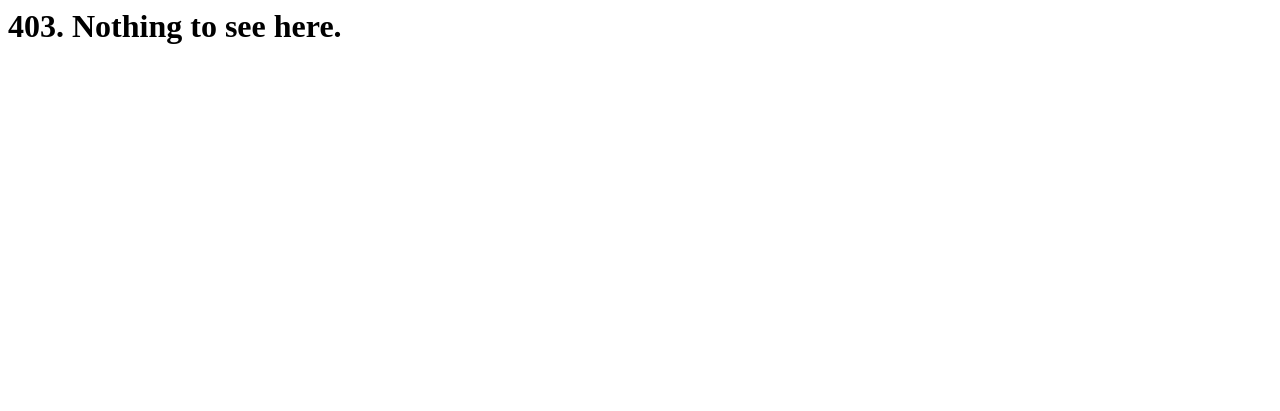
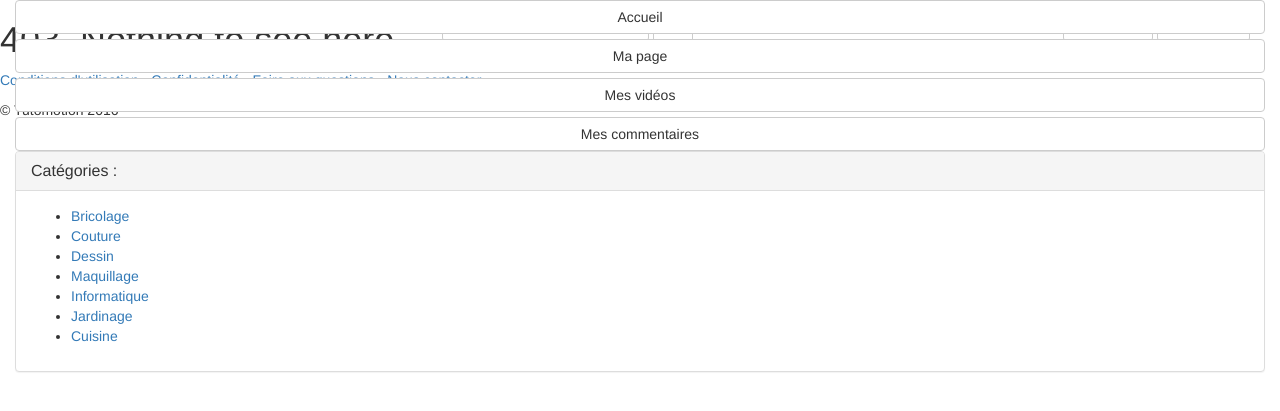
Before and after one commit to Jonglemimo/project, a PHP site: the page made by w/app/Views/w_errors/403.php in a window 1280 px wide. Shown: the top 411 px of the page. Run offline with PHP 8.4, Linux system fonts and the light colour scheme; the template is opened without the code that fills it, so the values that code supplies are empty; some libraries are stand-ins or nearby versions.

Commit message:
Ajout de la mise en page version 1

```diff
--- a/w/app/Controller/VideoController.php
+++ b/w/app/Controller/VideoController.php
@@ -24,7 +24,8 @@ class VideoController extends Controller
 			$result = $videos->getVideo();
 		}
 
-		$this->show('video/displayVideo', ['videos' => $result]);
+
+		$this->show('video/displayVideo', ['videos' => $result , 'search' => $search]);
 
 	}
 }
--- a/w/app/Views/default/home.php
+++ b/w/app/Views/default/home.php
@@ -1,13 +1,7 @@
 <?php $this->layout('layout', ['title' => 'Accueil']) ?>
 
 <?php $this->start('main_content') ?>
-	<h1>Accueil</h1>
 	<input type="hidden" id="ajax_search_route" value="<?= $this->url('search') ?>">
-	<form action="#" method="POST">
-		<label for="search">Recherche : </label>
-		<input type="text" name="search" id="search" >
-		<button type="submit" id="btnSearch"><i class="glyphicon glyphicon-search"></i></button>
-	</form>
 
 	<section id="video">
 
--- /dev/null
+++ b/w/app/Views/footer.php
@@ -0,0 +1,24 @@
+<footer>
+
+	<div class="footer-links">
+		<p>
+			<a href="#">Conditions d'utilisation</a>
+			 -
+			<a href="#">Confidentialité</a>
+			 -
+			<a href="#">Foire aux questions</a>
+			 -
+			<a href="#">Nous contacter</a>
+		</p>
+	</div>
+
+	<div class="footer-copyright">
+		<p>© Tutomotion 2016</p>
+	</div>
+
+</footer>
+	<script src="https://code.jquery.com/jquery-3.1.1.min.js" integrity="sha256-hVVnYaiADRTO2PzUGmuLJr8BLUSjGIZsDYGmIJLv2b8=" crossorigin="anonymous"></script>
+	<script src="https://maxcdn.bootstrapcdn.com/bootstrap/3.3.7/js/bootstrap.min.js"></script>
+	<script src="<?= $this->assetUrl('js/script.js') ?>"></script>
+</body>
+</html>
--- /dev/null
+++ b/w/app/Views/header.php
@@ -0,0 +1,124 @@
+<!DOCTYPE html>
+<html lang="fr">
+<head>
+    <meta charset="utf-8">
+    <meta http-equiv="X-UA-Compatible" content="IE=edge">
+    <meta name="viewport" content="width=device-width, initial-scale=1">
+
+	<title><?= $this->e($title) ?></title>
+
+	<link rel="stylesheet" href="https://maxcdn.bootstrapcdn.com/bootstrap/3.3.7/css/bootstrap.min.css">
+	<link href="https://fonts.googleapis.com/css?family=Open+Sans:400,700|Pacifico" rel="stylesheet">
+	<link rel="stylesheet" href="<?= $this->assetUrl('css/style.css') ?>">
+</head>
+<body>
+<header>
+	<!-- HEADER BAR -->
+	<nav class="navbar navbar-fixed-top" id="header-bar">
+		<div class="container-fluid">
+			<div class="row">
+
+			<!-- NAVIGATION BAR BUTTON -->
+			<div id="nav-bar-button-col" class="navbar-header col-xs-2 visible-xs">
+				<button type="button" id="buttons" class="navbar-toggle collapsed" data-toggle="collapse" data-target="#side-nav-button-mobile" aria-expanded="false">
+					<span class="sr-only">Toggle navigation</span>
+					<span class="icon-bar"></span>
+					<span class="icon-bar"></span>
+					<span class="icon-bar"></span>
+				</button>
+			</div>
+
+			<!-- WEBSITE LOGO -->
+			<div class="navbar-header col-xs-5 col-sm-3">
+				<a id="website-title" class="navbar-brand" href="<?= $this->url('default_home') ?>">Tutomotion</a>
+			</div>
+
+			<!-- SEARCH BAR AND CONNEXION BUTTONS MOBILES -->
+			<div id="header-buttons-mobile" class="col-xs-5 visible-xs text-right">
+				<!-- SEARCH -->
+				<button type="button" id="buttons" class="header-button btn btn-default" data-toggle="collapse" href="#search-form-mobile" aria-expanded="false" aria-controls="search-form-mobile">
+					<i class="visible-xs visible-sm glyphicon glyphicon-search"></i>
+				</button>
+
+				<!-- CONNEXION -->
+				<button type="button" id="buttons" class="btn btn-default" data-toggle="collapse" href="#login-buttons-mobile" aria-expanded="false" aria-controls="login-buttons-mobile">
+					<i class="visible-xs visible-sm glyphicon glyphicon-user"></i>
+				</button>
+			</div>
+
+			<!-- SEARCH BAR AND CONNEXION BUTTONS COMPUTERS -->
+			<div class="col-xs-6 col-sm-9 hidden-xs">
+				<form class="navbar-form" action="#" method="POST" >
+					<div class="row">
+						<!-- SEARCH -->
+						<div class="form-group text-center col-xs-6" >
+							<input type="text" class="form-control" name="search" id="search" placeholder="Search">
+							<button type="submit" id="buttons" class="btnSearch search-button-computer btn btn-default glyphicon glyphicon-search"></button>
+						</div>
+
+						<!-- CONNEXION -->
+						<div class="form-group text-right col-xs-6">
+							<button type="button" id="buttons" class="btn btn-default">Inscription</button>
+							<button type="button" id="buttons" class="btn btn-default">Connexion</button>
+						</div>
+					</div>
+				</form>
+			</div>
+		</div>
+	</nav>
+
+	<!-- COLLAPSE SEARCH BAR AND SIGNIN/LOGIN BUTTON MOBILES -->
+	<!-- SEARCH -->
+	<div class="collapse navbar-fixed-top" id="search-form-mobile">
+		<div class="text-center">
+			<input type="text" class="form-control" placeholder="Search">
+			<button type="submit" id="buttons" class="search-button-mobile btn btn-default glyphicon glyphicon-search"></button>
+		</div>
+	</div>
+	<!-- CONNEXION -->
+	<div class="collapse navbar-fixed-top" id="login-buttons-mobile">
+		<div class="text-center">
+			<button type="button" id="buttons" class="login-signin-button btn btn-default">Inscription</button>
+			<button type="button" id="buttons" class="login-signin-button btn btn-default">Connexion</button>
+		</div>
+	</div>
+</header>
+
+<!-- SIDE NAVIGATION -->
+<section class="collapse navbar-collapse" id="side-nav-button-mobile">
+	<div class="side-nav navbar-fixed-top">
+
+		<!-- BUTTONS MENU -->
+		<div class="col-xs-12">
+			<a class="btn btn-default btn-block" type="submit" id="home">Accueil</a>
+			<button class="btn btn-default btn-block" type="submit" id="page">Ma page</button>
+			<button class="btn btn-default btn-block" type="submit"	>Mes vidéos</button>
+			<button class="btn btn-default btn-block" type="submit" id="comment">Mes commentaires</button>
+		</div>
+
+		<!-- CATEGORIES PANEL -->
+		<div class="col-xs-12">
+			<div class="panel panel-default">
+
+				<!-- TITLE -->
+				<div class="panel-heading">
+					<h3 class="panel-title">Catégories :</h3>
+				</div>
+
+				<!-- CATEGORIES -->
+				<div class="panel-body">
+					<ul>
+						<li><a href="#">Bricolage</a></li>
+						<li><a href="#">Couture</a></li>
+						<li><a href="#">Dessin</a></li>
+						<li><a href="#">Maquillage</a></li>
+						<li><a href="#">Informatique</a></li>
+						<li><a href="#">Jardinage</a></li>
+						<li><a href="#">Cuisine</a></li>
+					</ul>
+				</div>
+			</div>
+		</div>
+
+	</div>
+</section>
--- a/w/app/Views/layout.php
+++ b/w/app/Views/layout.php
@@ -1,26 +1,14 @@
-<!DOCTYPE html>
-<html lang="fr">
-<head>
-	<meta charset="UTF-8">
-	<title><?= $this->e($title) ?></title>
-	<link rel="stylesheet" href="https://maxcdn.bootstrapcdn.com/bootstrap/3.3.7/css/bootstrap.min.css">
-	<link rel="stylesheet" href="<?= $this->assetUrl('css/style.css') ?>">
-</head>
-<body>
+<?php include('header.php'); ?>
+
+
+
 	<div class="container">
 		<header>
-			<h1>W :: <?= $this->e($title) ?></h1>
+			<h1><?= $this->e($title) ?></h1>
 		</header>
 
 		<section>
 			<?= $this->section('main_content') ?>
 		</section>
-
-		<footer>
-		</footer>
 	</div>
-	<script src="https://code.jquery.com/jquery-3.1.1.min.js" integrity="sha256-hVVnYaiADRTO2PzUGmuLJr8BLUSjGIZsDYGmIJLv2b8=" crossorigin="anonymous"></script>
-	<script src="https://maxcdn.bootstrapcdn.com/bootstrap/3.3.7/js/bootstrap.min.js"></script>
-	<script src="<?= $this->assetUrl('js/script.js') ?>"></script>
-</body>
-</html>
+<?php include ('footer.php'); ?>
--- a/w/app/Views/video/displayVideo.php
+++ b/w/app/Views/video/displayVideo.php
@@ -1,5 +1,5 @@
 <?php
-	print_r($videos);
+	echo $search;
 	echo "<br>";
 	foreach ($videos as $video) {
 		echo "<img src='".$video['url']."'>";
--- a/w/app/routes.php
+++ b/w/app/routes.php
@@ -1,7 +1,7 @@
 <?php
 
 	$w_routes = array(
-		['GET', '/', 'Default#home', 'default_home'],
+		['GET|POST', '/', 'Default#home', 'default_home'],
 		['GET|POST', '/search', 'Video#search', 'search'],
 
 	);
```
Also changed, not shown: w/public/assets/css/style.css, w/public/assets/css/style.less (added), w/public/assets/js/main.js (added), w/public/assets/js/script.js.
